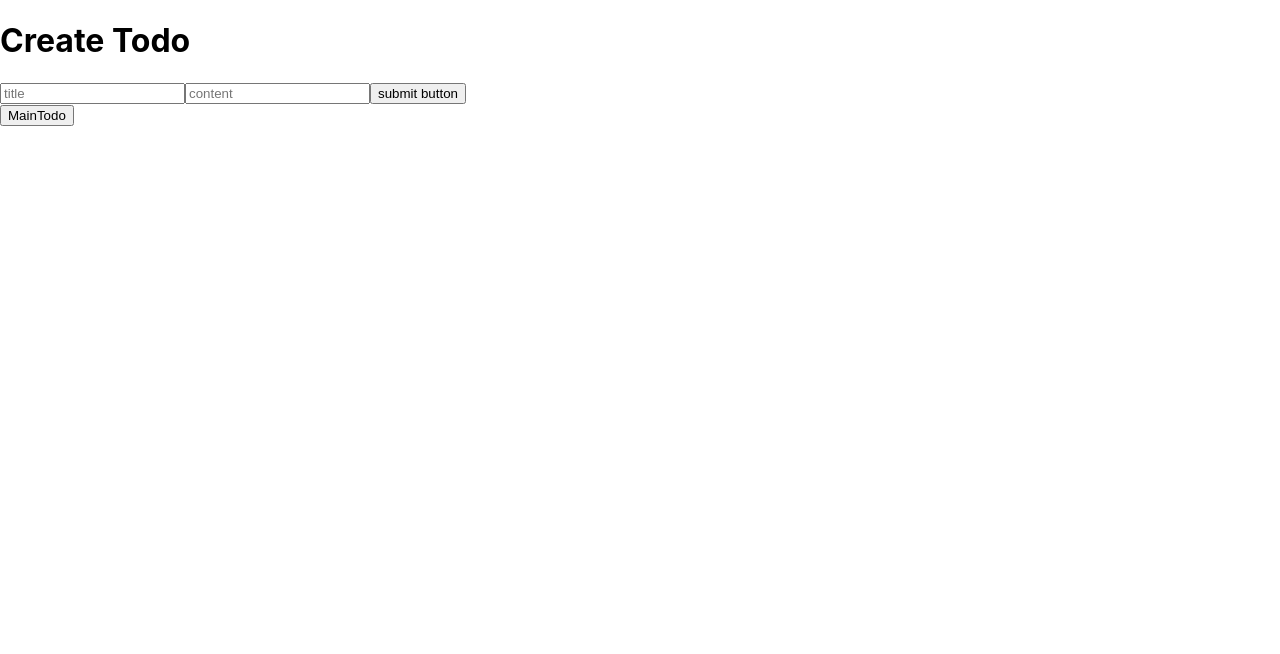
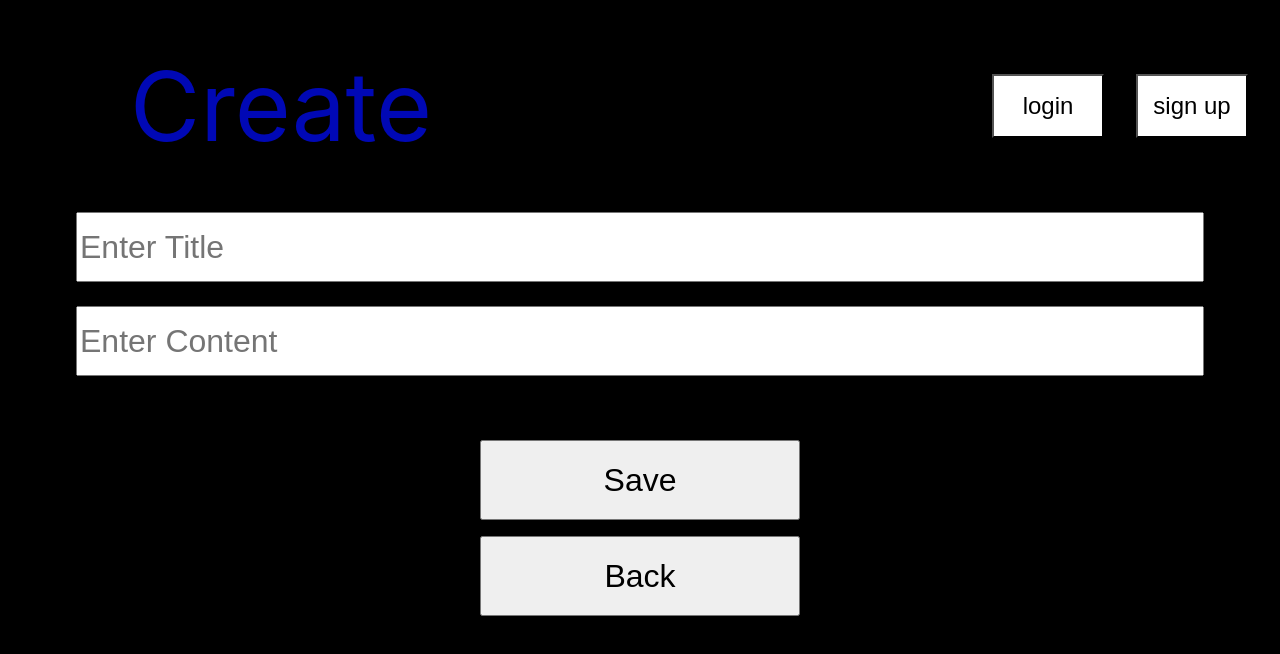
Before and after one commit to sueeeeh/wanted-pre-onboarding-challenge-fe-1, a React (Create React App) app in the folder assignment/: page /Todo/CreateTodo in a window 1280 px wide. Shown: the top 654 px of the page. Built offline with nearby package versions, Linux system fonts and the light colour scheme.

Commit message:
Add
Add Toggle, Design, Header

```diff
--- /dev/null
+++ b/assignment/src/components/Global/HeaderTodo.js
@@ -0,0 +1,46 @@
+import { useNavigate } from "react-router-dom";
+import styled from "styled-components";
+
+const HeaderTodo = () => {
+    const navigate = useNavigate()
+
+    return(
+        <Header>
+            <Title>te</Title>
+            <AuthBtn onClick={()=>navigate('/auth/Login')}>login</AuthBtn>
+            <AuthBtn onClick={()=>navigate('/auth/SignUp')}>sign up</AuthBtn>
+        </Header>
+    )
+}
+
+export default HeaderTodo;
+
+const Title = styled.div`
+    font-size: 6rem;
+    color: white;
+    display: flex;
+    justify-content: center;
+
+    position: absolute;
+    left: 50%; //가장 앞 글자가 중간에 위치 , (display,justify-content 없을 때) left가 먼저 먹어서 right는 무시 / (있을 때) left,right 둘 다 먹는다 ????
+    right: 50%; //가장 뒷 글자가 중간에 위치
+
+    /* margin-top: 3rem;
+    margin-bottom: 3rem;
+    margin-right: 40rem; */
+`
+
+const AuthBtn = styled.button`
+    height: 4rem;
+    width: 7rem;
+    background-color: white;
+    margin-right: 2rem;
+
+    font-size: 1.5rem;
+`
+
+const Header = styled.header`
+    display: flex;
+    justify-content: end;
+    align-items: center;
+`
--- a/assignment/src/components/page/Login.js
+++ b/assignment/src/components/page/Login.js
@@ -1,6 +1,7 @@
 import axios from 'axios';
 import React,{ useState } from 'react';
 import { useNavigate } from 'react-router-dom';
+import * as S from '../../style/LoginSigninStyle';
 
 const Login = () => {
     const [e,sete] =  useState("");
@@ -45,12 +46,15 @@ const Login = () => {
     }
     return (
         <>
-            <h1>login</h1>
+            <S.Global/>
+            <S.Title>Login</S.Title>
             <form onSubmit={submitHandler}>
-                <input placeholder="email" name='email' value={e} onChange={emailHandler}></input>
-                <input placeholder="password" name='password' value={p} onChange={passwordHandler}></input>
-                <button>Login</button>
+                <S.Input placeholder="Enter Email" name='email' value={e} onChange={emailHandler}/>
+                <S.Input placeholder="Enter Password" name='password' value={p} onChange={passwordHandler}/>
+                <S.Padding/>
+                <S.BottomBtn type="submit">Login</S.BottomBtn>
             </form>
+            <S.BottomBtn onClick={()=>{navigate('/Todo/MainTodo')}}>Back</S.BottomBtn>
         </>
     )
 
--- a/assignment/src/components/page/SignUp.js
+++ b/assignment/src/components/page/SignUp.js
@@ -1,7 +1,7 @@
 import axios from 'axios';
 import React,{ useState } from 'react';
 import { useNavigate } from 'react-router-dom';
-
+import * as S from '../../style/LoginSigninStyle';
 
 const SignUp = () => {
     const [e,sete] =  useState("");
@@ -43,12 +43,15 @@ const SignUp = () => {
     }
     return (
         <>
-            <h1>Signup</h1>
+            <S.Global/>
+            <S.Title>Sign Up</S.Title>
             <form onSubmit={submitHandler}>
-                <input placeholder="email" name='email' value={e} onChange={emailHandler}></input>
-                <input placeholder="password" name='password' value={p} onChange={passwordHandler}></input>
-                <button>SignUp</button>
+                <S.Input placeholder="email" name='email' value={e} onChange={emailHandler}/>
+                <S.Input placeholder="password" name='password' value={p} onChange={passwordHandler}/>
+                <S.Padding/>
+                <S.BottomBtn type="submit">Sign Up</S.BottomBtn>
             </form>
+            <S.BottomBtn onClick={()=>{navigate('/Todo/MainTodo')}}>Back</S.BottomBtn>
         </>
     )
 }
--- a/assignment/src/components/page/Todo/CreateTodo.js
+++ b/assignment/src/components/page/Todo/CreateTodo.js
@@ -1,6 +1,7 @@
 import TodoAxios from "../../../utils/TodoAxios"
 import { useState } from "react";
 import { useNavigate } from "react-router-dom";
+import * as S from "../../../style/CreateUpdateStyle"
 
 
 const CreateTodo = () => {
@@ -32,13 +33,19 @@ const CreateTodo = () => {
 
     return(
         <div>
-            <h1>Create Todo</h1>
+            <S.Global/>
+            <S.Header>
+                    <S.Title>Create</S.Title>
+                    <S.AuthBtn onClick={()=>navigate('/auth/Login')}>login</S.AuthBtn>
+                    <S.AuthBtn onClick={()=>navigate('/auth/SignUp')}>sign up</S.AuthBtn>
+            </S.Header>
             <form onSubmit={OnSubmit}>
-                <input name="title" placeholder="title" value={title} onChange={ChangeTitle}/>
-                <input name="content" placeholder="content" value={content} onChange={ChangeContent}/>
-                <button type="submit">submit button</button>
+                <S.Input name="title" placeholder="Enter Title" value={title} onChange={ChangeTitle}/>
+                <S.Input name="content" placeholder="Enter Content" value={content} onChange={ChangeContent}/>
+                <S.Padding/>
+                <S.BottomBtn type="submit">Save</S.BottomBtn>
             </form>
-            <button onClick={()=>{navigate('/Todo/MainTodo')}}>MainTodo</button>
+            <S.BottomBtn onClick={()=>{navigate('/Todo/MainTodo')}}>Back</S.BottomBtn>
         </div>
     )
 }
--- a/assignment/src/components/page/Todo/MainTodo.js
+++ b/assignment/src/components/page/Todo/MainTodo.js
@@ -3,6 +3,7 @@ import { useNavigate } from "react-router-dom";
 import TodoItem from "./TodoItem";
 import styled, { createGlobalStyle } from "styled-components";
 import TodoAxios from "../../../utils/TodoAxios";
+import HeaderTodo from "../../Global/HeaderTodo";
 
 
 const MainTodo = () => {
@@ -42,7 +43,8 @@ const MainTodo = () => {
         <>
             <Global/>
             <div>
-                <Title>TodoList</Title>
+                <HeaderTodo title='TodoList'/>
+
                 <BigBtn onClick={Create_Click}>할 일 추가하기</BigBtn>
                 <BigBtn onClick={DeleteAll_Click}>모두 삭제하기</BigBtn>
                 {
@@ -65,24 +67,17 @@ const Global = createGlobalStyle`
     }
 `
 
-const Title = styled.div`
-    font-size: 6rem;
-    color: white;
-    display: flex;
-    justify-content: center;
-`
-
 const BigBtn = styled.button`
     margin: auto;
     display: flex;
-    width: 75rem;
-    height: 6.5rem;
+    width: 70rem;
+    height: 3rem;
     background-color: white;
     border: none;
-    margin-top: 3rem;
-    margin-bottom: 3rem;
+    margin-top: 2rem;
+    margin-bottom: 2rem;
 
     justify-content: center;
     align-items: center;
-    font-size: 3rem;
+    font-size: 2rem;
 `
--- a/assignment/src/components/page/Todo/TodoItem.js
+++ b/assignment/src/components/page/Todo/TodoItem.js
@@ -6,18 +6,23 @@ import UpdateTodo from './UpdateTodo';
 import UpdateImg from '../../../asset/update.png';
 import DeleteImg from '../../../asset/delete.png';
 import ToggleImg from '../../../asset/Toggle.png';
+// import OpenToggleImg from '../../../asset/openToggle.png';
 
 const TodoItem = ({todo,deleteTodo}) => { //비구조 할당, 한 단계 벗기기
     const {id,content,title} = todo //todo(props).todo로 접근
     const navigate = useNavigate()
 
+    const [Toggle,setToggle] = useState(false)
+
     return(
         <>
         <EachTodo>
-            <ToggleImgStyle src={ToggleImg} alt='Toggle'/>
             <Detail>
-                <Title>{title}</Title>
-                <div>{content}</div>
+                <ToggleTitle>
+                    <ToggleImgStyle src={ToggleImg} alt='Toggle' onClick={()=>setToggle(!Toggle)} Toggle={Toggle}/>
+                    <Title>{title}</Title>
+                </ToggleTitle>
+                {Toggle && <Content>{content}</Content>}
             </Detail>
             <DeleteBtn onClick={()=>deleteTodo(id)}><Icon src={DeleteImg} alt='deleteicon'/></DeleteBtn>
             <UpdateBtn onClick={()=>navigate('/Todo/UpdateTodo',{state:todo})}><Icon src={UpdateImg} alt='updateicon'/></UpdateBtn>
@@ -37,13 +42,22 @@ const Title = styled.div`
 
 const EachTodo = styled.div`
     display: flex;
-    margin-left: 45rem;
-    align-items: center;
+    justify-content: center;
 `
 
 const Detail = styled.div`
     color: white;
     margin-right: 3rem;
+`
+
+const ToggleTitle = styled.div`
+    display: flex;
+    align-items: center;
+`
+
+const Content = styled.div`
+    padding-left: 4rem;
+    margin-bottom: 0.5rem;
 `
 
 const DeleteBtn = styled.button`
@@ -63,4 +77,5 @@ const ToggleImgStyle = styled.img`
     width: 3rem;
     height: 3rem;
     margin-right: 1rem;
+    transform: rotate(${(props)=>(!props.Toggle ? "0deg" : "-150deg")});
 `
--- a/assignment/src/components/page/Todo/UpdateTodo.js
+++ b/assignment/src/components/page/Todo/UpdateTodo.js
@@ -1,7 +1,9 @@
 import axios from "axios";
 import { useState } from "react";
 import { useLocation, useNavigate } from "react-router-dom";
+import styled, { createGlobalStyle } from "styled-components";
 import TodoAxios from "../../../utils/TodoAxios";
+import * as S from "../../../style/CreateUpdateStyle"
 
 const UpdateTodo = () => {
     const {state} = useLocation()
@@ -26,13 +28,18 @@ const UpdateTodo = () => {
 
     return(
         <div>
-            <h1>UpdateTodo</h1>
+            <S.Global/>
+            <S.Header>
+                    <S.Title>Update</S.Title>
+                    <S.AuthBtn onClick={()=>navigate('/auth/Login')}>login</S.AuthBtn>
+                    <S.AuthBtn onClick={()=>navigate('/auth/SignUp')}>sign up</S.AuthBtn>
+            </S.Header>
             <form onSubmit={OnSubmit}>
-                <input value={updateTitle} onChange={(e)=>setUpdateTitle(e.target.value)}></input>
-                <input value={updateContent} onChange={(e)=>setUpdateContent(e.target.value)}></input>
-                <button type="submit">저장</button>
+                <S.Input value={updateTitle} onChange={(e)=>setUpdateTitle(e.target.value)}/>
+                <S.Input value={updateContent} onChange={(e)=>setUpdateContent(e.target.value)}/>
+                <S.BottomBtn type="submit">Save</S.BottomBtn>
             </form>
-            <button onClick={()=>navigate('/Todo/MainTodo')}>메인으로 돌아가기</button>
+            <S.BottomBtn onClick={()=>navigate('/Todo/MainTodo')}>Back</S.BottomBtn>
         </div>
     )
 }
--- a/assignment/src/components/page/main.js
+++ b/assignment/src/components/page/main.js
@@ -1,24 +1,16 @@
+import { useEffect } from 'react';
 import { useNavigate } from 'react-router-dom';
 
 const Main = () => {
     let navigate = useNavigate();
     //route에서 경로 지정해줘서 페이지 넘어갈 수 있음
-    function login() {
-        navigate('/auth/Login');
-    }
-    function signup() {
-        navigate('/auth/SignUp');
-    }
-    function maintodo() {
-        navigate('/Todo/MainTodo');
-    }
+
+    useEffect(()=>{
+        navigate('/Todo/MainTodo')
+    })
 
     return (
         <>
-            <h1>hi this is main page</h1>
-            <button id="Login" onClick={login}>Login</button>
-            <button id="SignUp" onClick={signup}>SignUp</button>
-            <button id="MainTodo" onClick={maintodo}>Todo(main)</button>
         </>
     )
 }
--- /dev/null
+++ b/assignment/src/style/CreateUpdateStyle.js
@@ -0,0 +1,61 @@
+import styled, { createGlobalStyle } from "styled-components"
+
+export const Global = createGlobalStyle`
+    body {
+        width: 100%;
+        height: 100%;
+        background-color: black;
+    }
+`
+
+export const Title = styled.div`
+    font-size: 6rem;
+    color: white;
+    display: flex;
+    justify-content: center;
+    margin-top: 3rem;
+    margin-bottom: 3rem;
+    margin-right: 35rem;
+    color: #0008B5;
+`
+
+export const AuthBtn = styled.button`
+    height: 4rem;
+    width: 7rem;
+    background-color: white;
+    margin-right: 2rem;
+
+    font-size: 1.5rem;
+`
+
+export const Header = styled.header`
+    display: flex;
+    justify-content: end;
+    align-items: center;
+`
+
+export const Input = styled.input`
+    width: 70rem;
+    height: 4rem;
+    display: flex;
+    margin: auto;
+    margin-bottom: 1.5rem;
+
+    font-size: 2rem;
+`
+
+export const BottomBtn = styled.button`
+    width: 20rem;
+    height: 5rem;
+    display: flex;
+    margin: auto;
+    margin-top: 1rem;
+    justify-content: center;
+    align-items: center;
+
+    font-size: 2rem;
+`
+
+export const Padding = styled.div`
+    margin: 4rem;
+`
--- /dev/null
+++ b/assignment/src/style/LoginSigninStyle.js
@@ -0,0 +1,46 @@
+import styled, { createGlobalStyle } from "styled-components"
+
+export const Global = createGlobalStyle`
+    body {
+        width: 100%;
+        height: 100%;
+        background-color: #00045F;
+    }
+`
+
+export const Title = styled.div`
+    font-size: 6rem;
+    color: white;
+    display: flex;
+    justify-content: center;
+    margin-top: 3rem;
+    margin-bottom: 3rem;
+    color: #FEFFFF;
+`
+
+export const Input = styled.input`
+    width: 70rem;
+    height: 4rem;
+    display: flex;
+    margin: auto;
+    margin-bottom: 1.5rem;
+
+    font-size: 2rem;
+`
+
+export const BottomBtn = styled.button`
+    width: 20rem;
+    height: 5rem;
+    display: flex;
+    margin: auto;
+    margin-top: 1rem;
+    justify-content: center;
+    align-items: center;
+
+    font-size: 2rem;
+    color: #00045F;
+`
+
+export const Padding = styled.div`
+    margin: 4rem;
+`
```
Also changed, not shown: assignment/src/asset/openToggle.png.
